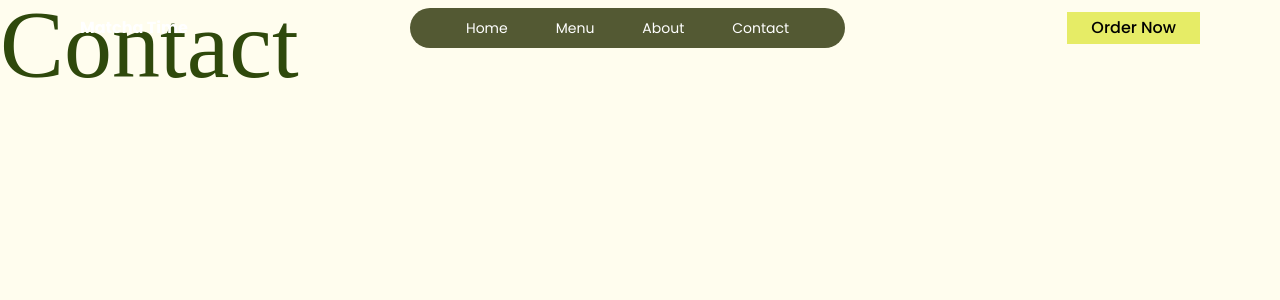
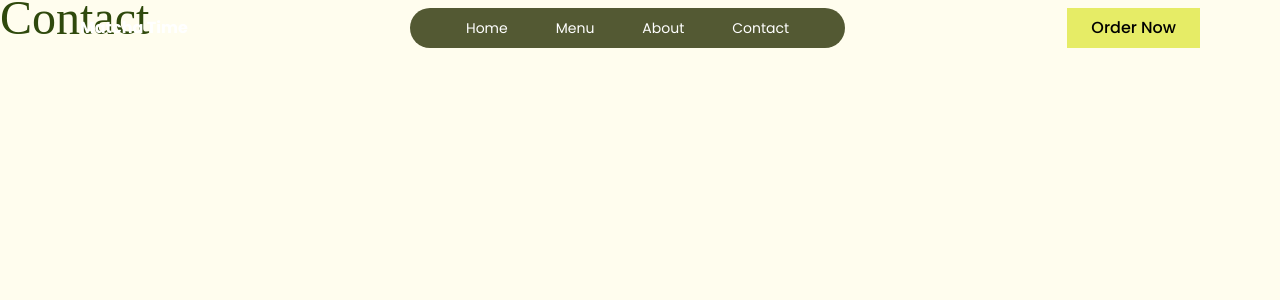
Before and after one commit to Mich-Tapawan/Matcha-Time, a React (Vite) app: page /contact in a window 1280 px wide. Shown: the top 300 px of the page. Built offline with nearby package versions, Linux system fonts and the light colour scheme; a web font is replaced by a local one.

Commit message:
Add responiveness to hero section components and content

```diff
--- a/src/components/Navbar.tsx
+++ b/src/components/Navbar.tsx
@@ -1,21 +1,24 @@
 import { Link } from "react-router-dom";
 import Burger from "./Burger";
 import { useState } from "react";
+import OrderNowBtn from "./OrderNowBtn";
+import { useIsMobile } from "../hooks/useIsMobile";
 
 export default function Navbar() {
-  type Link = {
+  const [isMenuOpen, setIsMenuOpen] = useState(false);
+  const isMobile = useIsMobile();
+
+  type NavLink = {
     text: string;
     href: string;
   };
 
-  const navLinks: Link[] = [
+  const navLinks: NavLink[] = [
     { text: "Home", href: "/" },
     { text: "Menu", href: "/menu" },
     { text: "About", href: "/about" },
     { text: "Contact", href: "/contact" },
   ];
-
-  const [isMenuOpen, setIsMenuOpen] = useState(false);
 
   return (
     <header className="sticky z-50 top-0 flex justify-between align-middle px-6 md:px-20">
@@ -28,8 +31,14 @@ export default function Navbar() {
       <nav className="hidden lg:flex justify-center py-2">
         <ul className="bg-muted flex space-x-4 px-4 py-2 justify-center flex-col lg:flex-row lg:max-w-2xl lg:px-10 lg:rounded-full">
           {navLinks.map((link, i) => (
-            <li key={i}>
-              <Link to={link.href} className=" text-white text-sm px-4 py-2">
+            <li
+              key={i}
+              className="hover:bg-white rounded-full transition duration-300"
+            >
+              <Link
+                to={link.href}
+                className=" text-white text-sm px-4 py-2 hover:text-primary"
+              >
                 {link.text}
               </Link>
             </li>
@@ -38,9 +47,7 @@ export default function Navbar() {
       </nav>
 
       {/* CTA-btn */}
-      <div className="hidden lg:flex max-h-12 bg-accent text-sm py-1 px-6 place-content-center place-self-center  cursor-pointer">
-        <p className="text-center text-black font-medium">Order Now</p>
-      </div>
+      {isMobile ? "" : <OrderNowBtn />}
 
       <Burger isOpen={isMenuOpen} onClick={() => setIsMenuOpen(!isMenuOpen)} />
     </header>
--- /dev/null
+++ b/src/components/OrderNowBtn.tsx
@@ -0,0 +1,12 @@
+export default function OrderNowBtn() {
+  return (
+    <button
+      type="button"
+      className="flex h-10 bg-accent text-sm py-1 px-6 place-content-center place-self-center cursor-pointer hover:brightness-125 transition duration-300"
+    >
+      <p className="text-center text-black font-medium place-self-center .brand-font">
+        Order Now
+      </p>
+    </button>
+  );
+}
--- a/src/components/home_comp/Hero.tsx
+++ b/src/components/home_comp/Hero.tsx
@@ -1,20 +1,64 @@
+import { useEffect, useState } from "react";
 import matchaBg from "../../assets/matcha-bg.png";
 import DualText from "./DualText";
+import { useIsMobile } from "../../hooks/useIsMobile";
+import OrderNowBtn from "../OrderNowBtn";
+
+function getHeroH1FontSize(width: number) {
+  if (width >= 1024) return "6rem";
+  if (width >= 768) return "3.5rem";
+  return "2.7rem";
+}
 
 export default function Hero() {
+  const isMobile = useIsMobile();
+  const [heroH1FontSize, setHeroH1FontSize] = useState(() =>
+    getHeroH1FontSize(typeof window !== "undefined" ? window.innerWidth : 1024),
+  );
+
+  useEffect(() => {
+    const handleResize = () => {
+      setHeroH1FontSize(getHeroH1FontSize(window.innerWidth));
+    };
+
+    handleResize();
+    window.addEventListener("resize", handleResize);
+    return () => window.removeEventListener("resize", handleResize);
+  }, []);
   return (
     <div
       className="w-full min-h-192 bg-cover bg-center bg-no-repeat text-white place-content-center px-4 lg:place-content-end lg:px-20 lg:pb-10"
       style={{ backgroundImage: `url(${matchaBg})` }}
     >
-      <p className="text-center">
-        Japanese aesthetics of taste and tranquility
-      </p>
-      <h1 className="text-center">WE ARE MATCHA TIME</h1>
-      <div className="flex w-full justify-between">
-        <DualText text1="naturally" text2="healthy" />
-        <DualText text1="culture" text2="aesthetic" />
+      <div className="flex flex-col lg:grid lg:grid-cols-[1fr_auto_1fr] lg:items-center lg:gap-y-2">
+        <p className="text-center lg:col-start-2 lg:row-start-1">
+          Japanese aesthetics of taste and tranquility
+        </p>
+
+        <h1
+          className="text-center my-2 lg:col-span-3 lg:row-start-2 lg:my-0"
+          style={{ fontSize: heroH1FontSize, lineHeight: 1.1 }}
+        >
+          WE ARE MATCHA TIME
+        </h1>
+
+        <div className="flex w-full justify-between lg:contents">
+          <div className="lg:col-start-1 lg:row-start-1 lg:justify-self-start">
+            <DualText text1="naturally" text2="healthy" />
+          </div>
+          <div className="lg:col-start-3 lg:row-start-1 lg:justify-self-end">
+            <DualText text1="culture" text2="aesthetic" />
+          </div>
+        </div>
       </div>
+
+      {isMobile ? (
+        <div className="m-10">
+          <OrderNowBtn />
+        </div>
+      ) : (
+        ""
+      )}
     </div>
   );
 }
--- /dev/null
+++ b/src/hooks/useIsMobile.ts
@@ -0,0 +1,28 @@
+import { useState } from "react";
+import { useEffect } from "react";
+
+export function useIsMobile() {
+  const [windowSize, setWindowSize] = useState({
+    width: typeof window !== "undefined" ? window.innerWidth : 1200,
+    height: typeof window !== "undefined" ? window.innerHeight : 800,
+  });
+
+  const isMobile = windowSize.width < 1024;
+
+  useEffect(() => {
+    const handleResize = () => {
+      setWindowSize({
+        width: window.innerWidth,
+        height: window.innerHeight,
+      });
+    };
+
+    window.addEventListener("resize", handleResize);
+
+    return () => {
+      window.removeEventListener("resize", handleResize);
+    };
+  }, []);
+
+  return isMobile;
+}
--- a/src/index.css
+++ b/src/index.css
@@ -9,7 +9,7 @@
   --font-size-body: 0.875rem;
   --font-size-h3: 1.375rem;
   --font-size-h2: 1.75rem;
-  --font-size-h1: 2.9rem;
+  --font-size-h1: 2rem;
 
   --line-height-body: 1.5;
   --line-height-h3: 1.3;
@@ -26,7 +26,7 @@
     --font-size-body: 1rem;
     --font-size-h3: 1.5rem;
     --font-size-h2: 2rem;
-    --font-size-h1: 3.5rem;
+    --font-size-h1: 2.5rem;
   }
 }
 
@@ -34,7 +34,7 @@
   :root {
     --font-size-h3: 1.625rem;
     --font-size-h2: 2.25rem;
-    --font-size-h1: 6rem;
+    --font-size-h1: 3rem;
   }
 }
 
```
